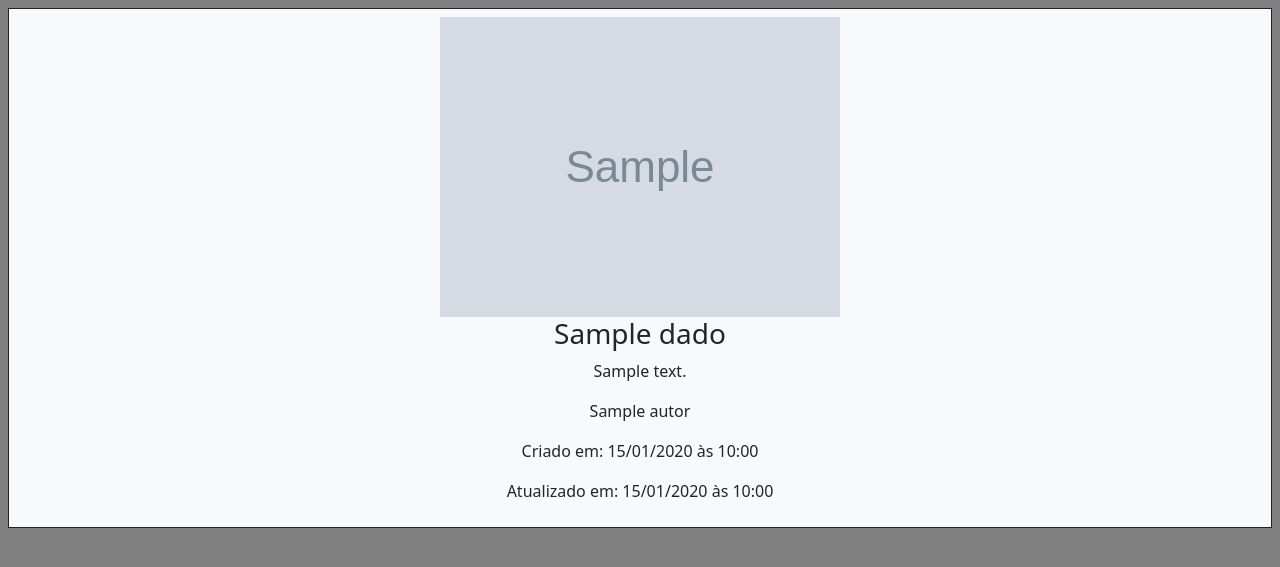
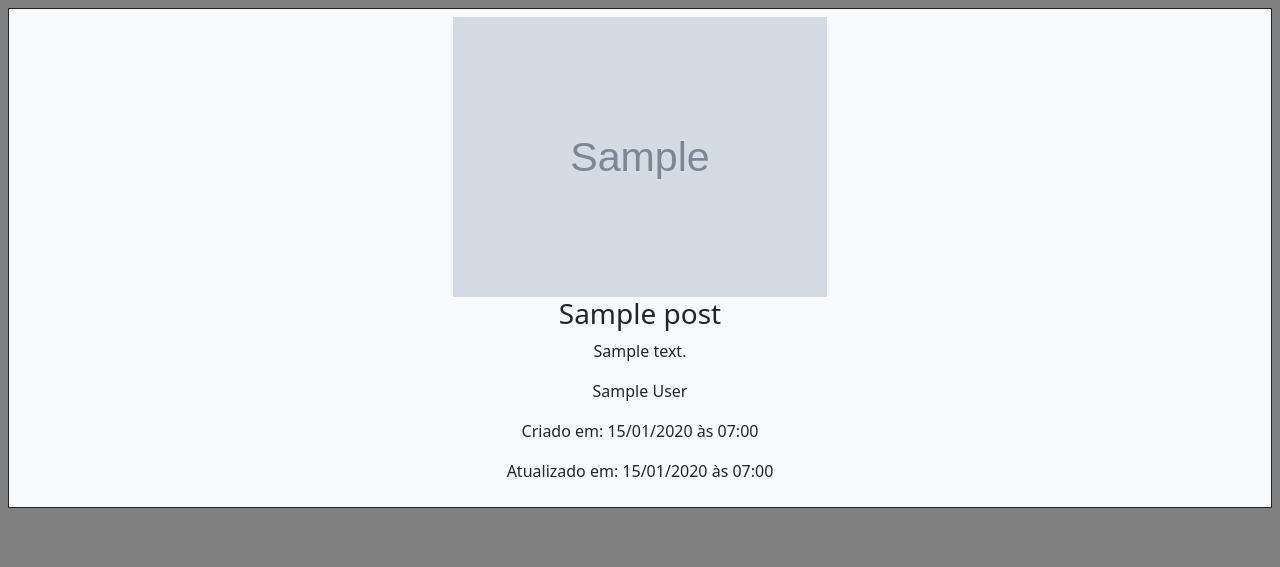
Before and after one commit to anthonyleier/locator-pet, a Django app: template localizador/templates/localizador/pages/post.html in a window 1280 px wide. Shown: the part 56-623 px from the top of the page. Run offline with Django 4.2, Linux system fonts and the light colour scheme; tables that the repository leaves empty hold one stand-in row (values such as "Sample post"); the template is opened without the code that fills it: values that come from a table or form of the project are taken from there, most other values are stand-ins (such as "Sample title", 1, 10 or a date in 2020); grey boxes marked "Sample" are stand-in pictures.

Commit message:
Dados diretamente do banco

```diff
--- a/localizador/models.py
+++ b/localizador/models.py
@@ -13,7 +13,7 @@
     imagem1 = models.ImageField(upload_to='localizador/upload/%Y/%m/%d/', null=True, blank=True)
     imagem2 = models.ImageField(upload_to='localizador/upload/%Y/%m/%d/', null=True, blank=True)
     imagem3 = models.ImageField(upload_to='localizador/upload/%Y/%m/%d/', null=True, blank=True)
-    autor = models.ForeignKey(User, on_delete=models.SET_NULL, null=True),
+    autor = models.ForeignKey(User, on_delete=models.SET_NULL, null=True)
 
     def __str__(self):
         return self.titulo
--- a/localizador/static/localizador/css/styles.css
+++ b/localizador/static/localizador/css/styles.css
@@ -1,3 +1,7 @@
 body {
     background-color: grey;
 }
+
+.capa {
+    width: 30%;
+}
--- a/localizador/templates/localizador/pages/homepage.html
+++ b/localizador/templates/localizador/pages/homepage.html
@@ -6,7 +6,7 @@
 
 {% block conteudo %}
 <div class="h-100 d-flex flex-row">
-{% for dado in dados %}
+{% for post in posts %}
     {% include 'localizador/components/post-preview.html' %}
 {% endfor %}
 </div>
--- a/localizador/templates/localizador/pages/post.html
+++ b/localizador/templates/localizador/pages/post.html
@@ -1,17 +1,18 @@
-{% extends 'localizador/pages/base.html' %}
-{% load static %}
+{% extends 'localizador/pages/base.html' %} {% load static %} {% block titulo %}
+<title>{{ post.titulo }} | Localizador Pet</title>
+{% endblock titulo %} {% block conteudo %}
+<div class="bg-light border border-dark p-2 m-2 text-center">
+    <img src="{{ post.imagem1.url }}" class="capa" />
+    <h3>{{ post.titulo }}</h3>
+    <p>{{ post.descricao }}</p>
 
-{% block titulo %}
-<title>{{ dado.titulo }} | Localizador Pet</title>
-{% endblock titulo %}
+    {% if post.autor.first_name %}
+        <p>{{ post.autor.first_name }} {{ post.autor.last_name }}</p>
+    {% else %}
+        <p>{{ post.autor.username }}</p>
+    {% endif %}
 
-{% block conteudo %}
-<div class="bg-light border border-dark p-2 m-2 text-center">
-    <img src="{% static dado.imagem %}"/>
-    <h3>{{ dado.titulo }}</h3>
-    <p>{{ dado.descricao }}</p>
-    <p>{{ dado.autor }}</p>
-    <p>Criado em: {{ dado.created_at | date:'d/m/Y' }} às {{ dado.created_at | date:'H:i' }}</p>
-    <p>Atualizado em: {{ dado.updated_at | date:'d/m/Y' }} às {{ dado.updated_at | date:'H:i' }}</p>
+    <p>Criado em: {{ post.created_at | date:'d/m/Y' }} às {{ post.created_at | date:'H:i' }}</p>
+    <p>Atualizado em: {{ post.updated_at | date:'d/m/Y' }} às {{ post.updated_at | date:'H:i' }}</p>
 </div>
 {% endblock conteudo %}
```
Also changed, not shown: localizador/templates/localizador/components/post-preview.html (+11 -9 lines), localizador/views.py (+5 -16 lines), localizador/migrations/0004_post_autor.py (added).
